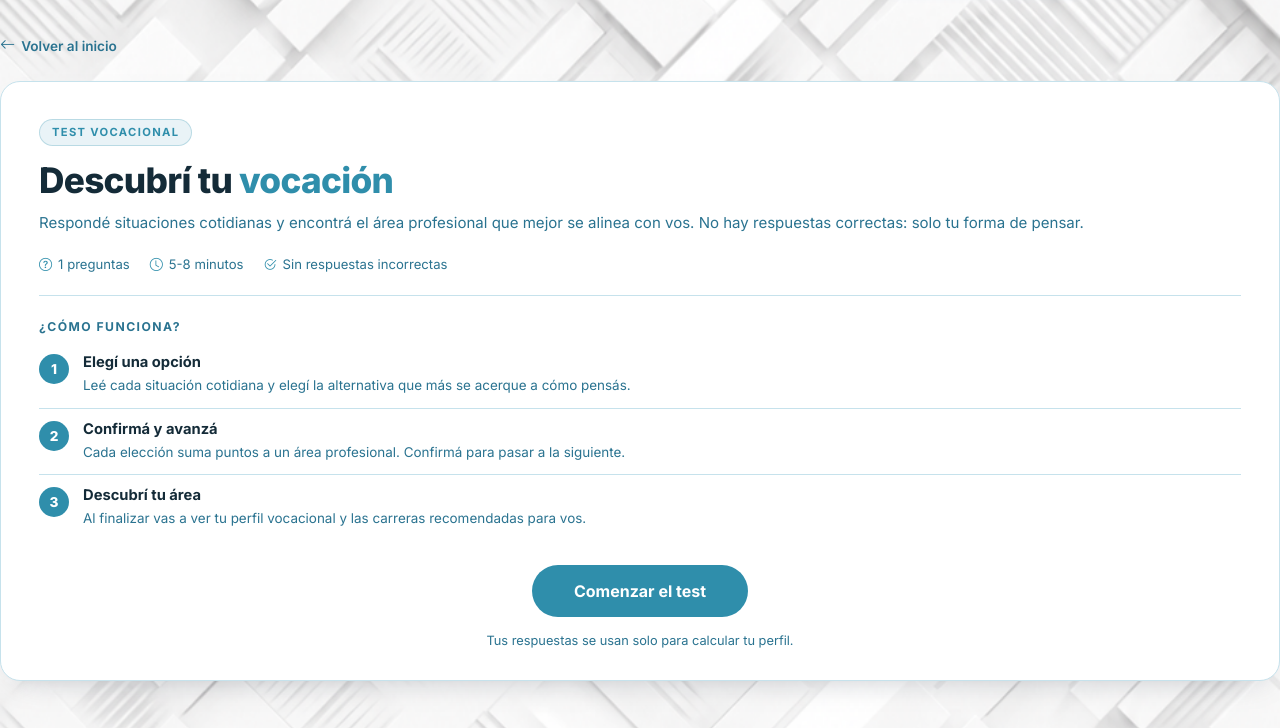
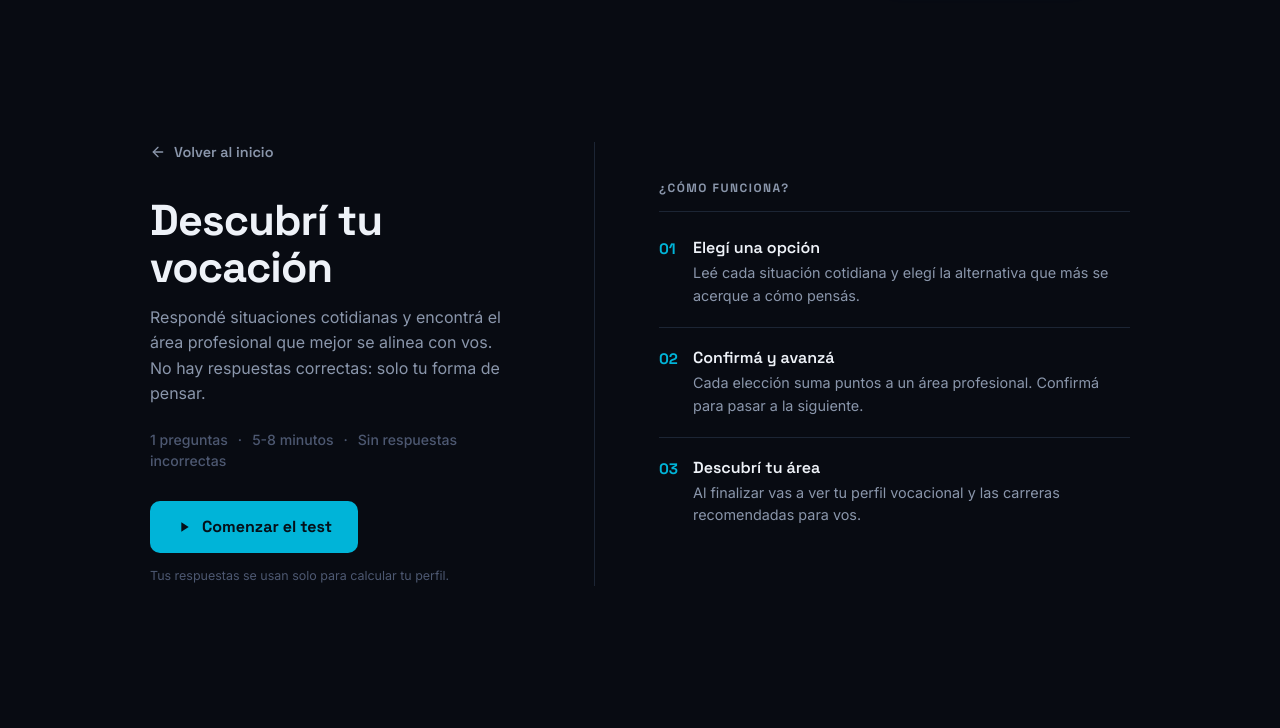
Before and after one commit to faabru/Futuro-360, a Flask app: template templates/test_inicio.html in a window 1280 px wide. Shown: the part 80-808 px from the top of the page. Run offline with Flask 3, Linux system fonts and the light colour scheme; the template is opened without the code that fills it: most values are stand-ins (such as "Sample title", 1, 10 or a date in 2020); parts of the project's set-up code (start-up, migrations or seed data) failed here and were passed over; some libraries are stand-ins or nearby versions.

Commit message:
Rediseno editorial de la introduccion del test vocacional: dos columnas, acento cian, sin scroll en desktop

```diff
--- a/templates/test_inicio.html
+++ b/templates/test_inicio.html
@@ -1,212 +1,244 @@
 {% extends 'base.html' %}
-{% from 'macros.html' import boton_volver %}
 
 {# Pantalla de una sola vista: se oculta el footer para que todo entre sin scroll. #}
 {% block footer %}{% endblock %}
 
 {% block content %}
 <style>
+    @import url('https://fonts.googleapis.com/css2?family=Space+Grotesk:wght@500;600;700&display=swap');
+
     .test-launch {
+        --tl-bg: #080b12;
+        --tl-nav: #0b0f18;
+        --tl-border: #1c2534;
+        --tl-cyan: #00b4d8;
+        --tl-blue: #0077b6;
+        --tl-text-1: #eef2f8;
+        --tl-text-2: #8a96ab;
+        --tl-text-3: #4d5871;
+
         min-height: calc(100vh - 72px);
         display: flex;
         align-items: center;
         justify-content: center;
-        padding: 30px 0 44px;
+        background: var(--tl-bg);
+        padding: 40px 24px;
+        overflow: hidden;
     }
-    .test-launch-inner {
+    .test-launch *, .test-launch *::before, .test-launch *::after { box-sizing: border-box; }
+
+    .tl-layout {
+        display: flex;
+        align-items: center;
+        gap: 64px;
         width: 100%;
+        max-width: 980px;
+        margin: 0 auto;
+        color: var(--tl-text-1);
+        font-family: 'Inter', system-ui, sans-serif;
     }
+
+    /* --- Columna izquierda: presentación --- */
+    .tl-left { flex: 0 0 380px; max-width: 380px; }
 
     .tl-back {
         display: inline-flex;
         align-items: center;
-        gap: 6px;
+        gap: 8px;
+        font-family: 'Space Grotesk', sans-serif;
         font-weight: 600;
-        font-size: 0.85rem;
-        color: var(--text-muted);
+        font-size: 0.9rem;
+        color: var(--tl-text-2);
         text-decoration: none;
-        margin: 0 0 24px;
+        margin-bottom: 34px;
         transition: color 0.2s ease;
     }
-    .tl-back:hover { color: var(--primary); }
-    .tl-back i { font-size: 0.95rem; }
+    .tl-back:hover { color: var(--tl-cyan); }
+    .tl-back svg { width: 16px; height: 16px; }
 
-    .tl-card {
-        background: var(--card-bg);
-        border: 1px solid var(--card-border);
-        border-radius: 20px;
-        padding: 36px 38px 30px;
-        box-shadow: 0 12px 32px -20px rgba(16, 24, 40, 0.35);
+    .tl-title {
+        font-family: 'Space Grotesk', sans-serif;
+        font-weight: 700;
+        font-size: clamp(2rem, 4vw, 2.7rem);
+        line-height: 1.08;
+        letter-spacing: -0.02em;
+        color: var(--tl-text-1);
+        margin: 0 0 14px;
     }
 
-    .tl-badge {
-        display: inline-flex;
-        align-items: center;
-        font-size: 0.7rem;
-        font-weight: 700;
-        letter-spacing: 0.12em;
-        text-transform: uppercase;
-        color: var(--primary);
-        background: rgba(47, 142, 171, 0.1);
-        border: 1px solid rgba(47, 142, 171, 0.25);
-        padding: 4px 12px;
-        border-radius: 999px;
-        margin-bottom: 14px;
-    }
-
-    .tl-title {
-        font-weight: 800;
-        letter-spacing: -0.02em;
-        color: var(--text-main);
-        font-size: clamp(1.6rem, 3.5vw, 2.2rem);
-        margin: 0 0 10px;
-        line-height: 1.15;
-    }
-    .tl-title span { color: var(--primary); }
-
     .tl-sub {
-        font-size: 0.94rem;
-        color: var(--text-muted);
-        line-height: 1.65;
-        margin: 0 0 20px;
+        font-size: 1rem;
+        line-height: 1.6;
+        color: var(--tl-text-2);
+        margin: 0 0 22px;
+        max-width: 360px;
     }
 
     .tl-meta {
-        display: flex;
-        flex-wrap: wrap;
-        gap: 8px 20px;
-        font-size: 0.82rem;
-        color: var(--text-muted);
-        padding: 0 0 20px;
-        margin: 0 0 22px;
-        border-bottom: 1px solid var(--card-border);
+        font-size: 0.88rem;
+        font-weight: 500;
+        color: var(--tl-text-3);
+        margin: 0 0 30px;
     }
-    .tl-meta span { display: inline-flex; align-items: center; gap: 6px; }
-    .tl-meta i { color: var(--primary); }
+    .tl-meta .tl-dot {
+        color: var(--tl-text-3);
+        margin: 0 10px;
+    }
+
+    .tl-cta {
+        display: inline-flex;
+        align-items: center;
+        gap: 10px;
+        font-family: 'Space Grotesk', sans-serif;
+        font-weight: 700;
+        font-size: 1rem;
+        color: #051019;
+        background: var(--tl-cyan);
+        border: none;
+        border-radius: 10px;
+        padding: 14px 26px;
+        cursor: pointer;
+        transition: filter 0.2s ease;
+    }
+    .tl-cta:hover { filter: brightness(1.08); }
+    .tl-cta svg { width: 16px; height: 16px; }
+
+    .tl-nota {
+        font-size: 0.78rem;
+        color: var(--tl-text-3);
+        margin: 14px 0 0;
+    }
+
+    /* --- Divisor vertical --- */
+    .tl-divider {
+        align-self: stretch;
+        width: 1px;
+        background: var(--tl-border);
+    }
+
+    /* --- Columna derecha: cómo funciona --- */
+    .tl-right { flex: 1; min-width: 0; }
 
     .tl-steps-title {
-        font-size: 0.76rem;
+        font-family: 'Space Grotesk', sans-serif;
         font-weight: 700;
-        letter-spacing: 0.12em;
+        font-size: 12px;
+        letter-spacing: 1.5px;
         text-transform: uppercase;
-        color: var(--text-muted);
+        color: var(--tl-text-2);
         margin: 0 0 6px;
+        padding-bottom: 16px;
+        border-bottom: 1px solid var(--tl-border);
     }
 
     .tl-step {
         display: flex;
         gap: 14px;
-        padding: 12px 0;
+        padding: 20px 0;
+        border-bottom: 1px solid var(--tl-border);
     }
-    .tl-step + .tl-step { border-top: 1px solid var(--card-border); }
+    .tl-step:last-child { border-bottom: none; }
+
     .tl-step-num {
-        flex: 0 0 30px;
-        width: 30px;
-        height: 30px;
-        border-radius: 50%;
-        background: var(--primary);
-        color: #fff;
-        font-size: 0.85rem;
-        font-weight: 800;
-        display: flex;
-        align-items: center;
-        justify-content: center;
+        flex: 0 0 20px;
+        width: 20px;
+        font-family: 'Space Grotesk', sans-serif;
+        font-weight: 700;
+        font-size: 0.95rem;
+        color: var(--tl-cyan);
     }
+
     .tl-step h3 {
-        font-size: 0.92rem;
-        font-weight: 700;
-        color: var(--text-main);
-        margin: 0 0 3px;
+        font-family: 'Space Grotesk', sans-serif;
+        font-weight: 600;
+        font-size: 1rem;
+        color: var(--tl-text-1);
+        margin: 0 0 5px;
     }
     .tl-step p {
-        font-size: 0.84rem;
-        color: var(--text-muted);
+        font-size: 0.9rem;
         line-height: 1.55;
+        color: var(--tl-text-2);
         margin: 0;
+        max-width: 460px;
     }
 
-    .tl-cta-wrap { text-align: center; margin-top: 24px; }
-    .tl-cta {
-        display: inline-flex;
-        align-items: center;
-        border: none;
-        cursor: pointer;
-        font-weight: 700;
-        font-size: 1rem;
-        color: #fff;
-        background: var(--primary);
-        padding: 14px 42px;
-        border-radius: 999px;
-        transition: background-color 0.2s ease, transform 0.15s ease;
+    /* --- Responsive: una sola columna apilada --- */
+    @media (max-width: 780px) {
+        .test-launch {
+            overflow: visible;
+            align-items: flex-start;
+            padding: 32px 20px;
         }
-    .tl-cta:hover {
-        background: #1d728c;
-        transform: translateY(-2px);
+        .tl-layout {
+            flex-direction: column;
+            align-items: stretch;
+            gap: 32px;
         }
-    .tl-nota {
-        text-align: center;
-        margin: 14px 0 0;
-        font-size: 0.8rem;
-        color: var(--text-muted);
-    }
-
-    @media (max-width: 576px) {
-        .tl-card { padding: 26px 22px 24px; }
-        .test-launch { min-height: auto; }
+        .tl-left { flex: none; max-width: none; }
+        .tl-back { margin-bottom: 24px; }
+        .tl-meta { margin-bottom: 24px; }
+        .tl-divider { width: 100%; height: 1px; align-self: stretch; }
     }
 </style>
 
 <div class="test-launch">
-    <div class="test-launch-inner">
+    <div class="tl-layout">
+        <div class="tl-left">
             <a class="tl-back" href="{{ url_for('principal.dashboard') }}">
-            <i class="bi bi-arrow-left"></i> Volver al inicio
+                <svg xmlns="http://www.w3.org/2000/svg" viewBox="0 0 24 24" fill="none" stroke="currentColor" stroke-width="2" stroke-linecap="round" stroke-linejoin="round" aria-hidden="true"><path d="M19 12H5"></path><path d="m12 19-7-7 7-7"></path></svg>
+                Volver al inicio
             </a>
 
-        <div class="tl-card">
-            <span class="tl-badge">Test vocacional</span>
-            <h1 class="tl-title">Descubrí tu <span>vocación</span></h1>
+            <h1 class="tl-title">Descubrí tu vocación</h1>
             <p class="tl-sub">
-                Respondé situaciones cotidianas y encontrá el área profesional que mejor
-                se alinea con vos. No hay respuestas correctas: solo tu forma de pensar.
+                Respondé situaciones cotidianas y encontrá el área profesional que
+                mejor se alinea con vos. No hay respuestas correctas: solo tu forma
+                de pensar.
             </p>
 
-            <div class="tl-meta">
-                <span><i class="bi bi-question-circle"></i> {{ total_preguntas }} preguntas</span>
-                <span><i class="bi bi-clock"></i> 5-8 minutos</span>
-                <span><i class="bi bi-check2-circle"></i> Sin respuestas incorrectas</span>
+            <p class="tl-meta">{{ total_preguntas }} preguntas<span class="tl-dot">·</span>5-8 minutos<span class="tl-dot">·</span>Sin respuestas incorrectas</p>
+
+            <form method="POST" action="{{ url_for('vocacional.test_iniciar') }}">
+                <input type="hidden" name="csrf_token" value="{{ csrf_token() }}">
+                <button type="submit" class="tl-cta">
+                    <svg xmlns="http://www.w3.org/2000/svg" viewBox="0 0 24 24" fill="currentColor" aria-hidden="true"><path d="m8 5 11 7-11 7V5z"></path></svg>
+                    Comenzar el test
+                </button>
+            </form>
+
+            <p class="tl-nota">Tus respuestas se usan solo para calcular tu perfil.</p>
         </div>
 
-            <p class="tl-steps-title">¿Cómo funciona?</p>
-            <div class="tl-steps">
+        <div class="tl-divider"></div>
+
+        <div class="tl-right">
+            <h2 class="tl-steps-title">¿Cómo funciona?</h2>
+
             <div class="tl-step">
-                    <div class="tl-step-num">1</div>
-                    <div class="tl-step-body">
+                <div class="tl-step-num">01</div>
+                <div>
                     <h3>Elegí una opción</h3>
                     <p>Leé cada situación cotidiana y elegí la alternativa que más se acerque a cómo pensás.</p>
                 </div>
             </div>
+
             <div class="tl-step">
-                    <div class="tl-step-num">2</div>
-                    <div class="tl-step-body">
+                <div class="tl-step-num">02</div>
+                <div>
                     <h3>Confirmá y avanzá</h3>
                     <p>Cada elección suma puntos a un área profesional. Confirmá para pasar a la siguiente.</p>
                 </div>
             </div>
+
             <div class="tl-step">
-                    <div class="tl-step-num">3</div>
-                    <div class="tl-step-body">
+                <div class="tl-step-num">03</div>
+                <div>
                     <h3>Descubrí tu área</h3>
                     <p>Al finalizar vas a ver tu perfil vocacional y las carreras recomendadas para vos.</p>
                 </div>
             </div>
         </div>
-
-            <form method="POST" action="{{ url_for('vocacional.test_iniciar') }}" class="tl-cta-wrap">
-                <input type="hidden" name="csrf_token" value="{{ csrf_token() }}">
-                <button type="submit" class="tl-cta">Comenzar el test</button>
-            </form>
-            <p class="tl-nota">Tus respuestas se usan solo para calcular tu perfil.</p>
-        </div>
     </div>
 </div>
 {% endblock %}
```
Lines whose indentation alone changed are shown as unchanged.
